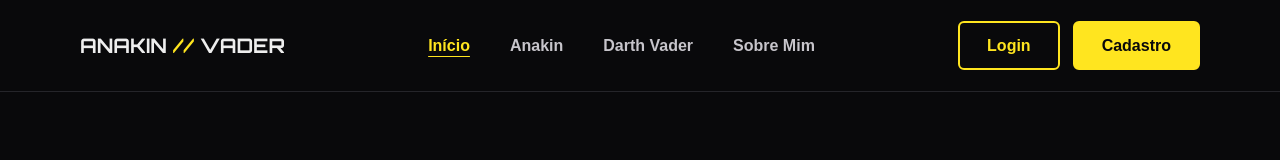
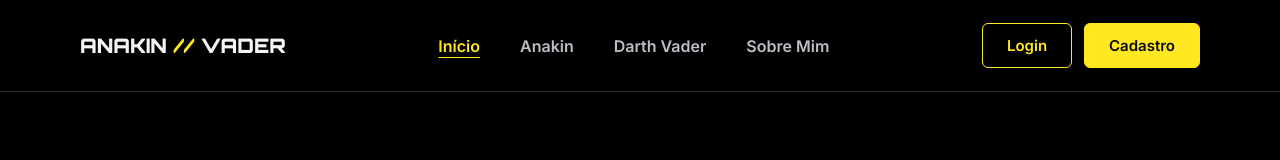
Before and after one commit to HenriqueIHanze/Projeto-Pessoal-StarWars, a plain HTML site: page site/inicio.html in a window 1280 px wide. Drawn offline with Linux system fonts and the light colour scheme.

Commit message:
Definindo ROOT, para criar atalho para cores

```diff
--- a/site/css/darthvader.css
+++ b/site/css/darthvader.css
@@ -0,0 +1,15 @@
+:root {
+    --fundo: #0a0a0c;
+    --fundo-alt: #0f0f13;
+    --fundo-escuro: #040405;
+    --cartao: #141418;
+    --borda: #2b2b33;
+    --texto: #f5f5f7;
+    --texto-2: #bdbdc7;
+    --texto-3: #a1a1ad;
+    --amarelo: #ffe81f;
+    --azul: #339eff;
+    --vermelho: #ff2b2b;
+    --fonte-titulo: "Orbitron", "Arial Black", sans-serif;
+    --fonte-texto: "Inter", system-ui, sans-serif;
+}
--- a/site/css/inicio.css
+++ b/site/css/inicio.css
@@ -1,91 +1,15 @@
-body {
-    background-color: #09090b;
-    font-family: Arial, Helvetica, sans-serif;
+:root {
+    --fundo: #0a0a0c;
+    --fundo-alt: #0f0f13;
+    --fundo-escuro: #040405;
+    --cartao: #141418;
+    --borda: #2b2b33;
+    --texto: #f5f5f7;
+    --texto-2: #bdbdc7;
+    --texto-3: #a1a1ad;
+    --amarelo: #ffe81f;
+    --azul: #339eff;
+    --vermelho: #ff2b2b;
+    --fonte-titulo: "Orbitron", "Arial Black", sans-serif;
+    --fonte-texto: "Inter", system-ui, sans-serif;
 }
-
-header {
-    height: 92px;
-    border-bottom: 1px solid #25252a;
-}
-
-nav {
-    height: 100%;
-    display: flex;
-    align-items: center;
-    justify-content: space-between;
-    padding: 0 80px;
-}
-
-/* LOGO */
-.titulo {
-    display: flex;
-    align-items: center;
-}
-
-
-.titulo h2 {
-    color: #eeeeee;
-    text-transform: uppercase;
-    font-size: 20px;
-    font-weight: bold;
-    margin: 0;
-}
-
-/* NAVEGAÇÃO */
-.navegacao {
-    display: flex;
-    align-items: center;
-    gap: 40px;
-}
-
-.link a {
-    color: #c7c5cb;
-    text-decoration: none;
-    font-size: 16px;
-}
-
-.link a:hover {
-    color: #ffe51f;
-    text-decoration: underline;
-    text-underline-offset: 5px;
-}
-
-/* BOTÕES */
-.cadastro {
-    display: flex;
-    align-items: center;
-    gap: 13px;
-}
-
-.cadastro button {
-    height: 49px;
-    padding: 0 27px;
-    border-radius: 6px;
-    font-size: 16px;
-    font-weight: bold;
-    cursor: pointer;
-}
-
-/* LOGIN */
-.cadastro div:first-child button {
-    background-color: transparent;
-    color: #ffe51f;
-    border: 2px solid #ffe51f;
-}
-
-/* CADASTRO */
-.cadastro div:last-child button {
-    background-color: #ffe51f;
-    color: #09090b;
-    border: 2px solid #ffe51f;
-}
-
-.cadastro div:last-child button:hover{
-    background-color: #09090b;
-    color: #c7c5cb;
-}
-
-.cadastro div:first-child button:hover{
-    background-color: #ffe51f;
-    color: #09090b;
-}
--- a/site/css/nav.css
+++ b/site/css/nav.css
@@ -1,10 +1,22 @@
-body {
-    background-color: #09090b;
+:root {
+    --fundo: #0a0a0c;
+    --fundo-alt: #0f0f13;
+    --fundo-escuro: #040405;
+    --cartao: #141418;
+    --borda: #2b2b33;
+    --texto: #f5f5f7;
+    --texto-2: #bdbdc7;
+    --texto-3: #a1a1ad;
+    --amarelo: #ffe81f;
+    --azul: #339eff;
+    --vermelho: #ff2b2b;
+    --fonte-titulo: "Orbitron", "Arial Black", sans-serif;
+    --fonte-texto: "Inter", system-ui, sans-serif;
 }
 
 header {
     height: 92px;
-    border-bottom: 1px solid #25252a;
+    border-bottom: 1px solid var(--borda);
 }
 
 nav {
@@ -22,16 +34,14 @@ nav {
     gap: 10px;
 }
 
-
 .titulo h2 {
-    color: #eeeeee;
+    color: var(--texto);
     text-transform: uppercase;
     font-size: 20px;
-    margin: 0;
 }
 
 .titulo h2 span {
-    color: #ffe51f;
+    color: var(--amarelo);
 }
 
 /* NAVEGAÇÃO */
@@ -42,7 +52,7 @@ nav {
 }
 
 .link a {
-    color: #c7c5cb;
+    color: var(--texto-2);
     text-decoration: none;
     font-size: 16px;
     font-weight: 900;
@@ -50,7 +60,7 @@ nav {
 
 .link a:hover,
 .link a.ativo {
-    color: #ffe51f;
+    color: var(--amarelo);
     text-decoration: underline;
     text-underline-offset: 5px;
 }
@@ -59,38 +69,25 @@ nav {
 .cadastro {
     display: flex;
     align-items: center;
-    gap: 13px;
+    gap: 12px;
 }
 
-.cadastro button {
-    height: 49px;
-    padding: 0 27px;
+.linkLogCad button {
+    padding: 12px 24px;
+    border: 1.5px solid var(--amarelo);
     border-radius: 6px;
-    font-size: 16px;
-    font-weight: 600;
+    background-color: transparent;
+    color: var(--amarelo);
+    font: 600 15px var(--fonte-texto);
     cursor: pointer;
+    transition: background-color 0.2s, color 0.2s;
 }
 
-/* LOGIN */
-.cadastro div:first-child button {
-    background-color: transparent;
-    color: #ffe51f;
-    border: 2px solid #ffe51f;
+.linkLogCad:last-child button {
+    background-color: var(--amarelo);
+    color: #0a0a0d;
 }
 
-.cadastro div:first-child button:hover{
-    background-color: #ffe51f;
-    color: #09090b;
+.linkLogCad button:hover {
+    box-shadow: 0 0 20px rgba(255, 232, 31, 0.4);
 }
-
-/* CADASTRO */
-.cadastro div:last-child button {
-    background-color: #ffe51f;
-    color: #09090b;
-    border: 2px solid #ffe51f;
-}
-
-.cadastro div:last-child button:hover{
-    background-color: #09090b;
-    color: #c7c5cb;
-}
--- a/site/css/reset.css
+++ b/site/css/reset.css
@@ -1,5 +1,17 @@
 *{
     margin: 0;
+    padding: 0;
     box-sizing: border-box;
-    padding: 0;
 }
+
+html {
+    -webkit-text-size-adjust: 100%;
+    scroll-behavior: smooth;
+}
+
+body {
+    min-height: 100vh;
+    line-height: 1.5;
+    -webkit-font-smoothing: antialiased;
+    background-color: black;
+}
--- a/site/css/sobremim.css
+++ b/site/css/sobremim.css
@@ -0,0 +1,15 @@
+:root {
+    --fundo: #0a0a0c;
+    --fundo-alt: #0f0f13;
+    --fundo-escuro: #040405;
+    --cartao: #141418;
+    --borda: #2b2b33;
+    --texto: #f5f5f7;
+    --texto-2: #bdbdc7;
+    --texto-3: #a1a1ad;
+    --amarelo: #ffe81f;
+    --azul: #339eff;
+    --vermelho: #ff2b2b;
+    --fonte-titulo: "Orbitron", "Arial Black", sans-serif;
+    --fonte-texto: "Inter", system-ui, sans-serif;
+}
```
